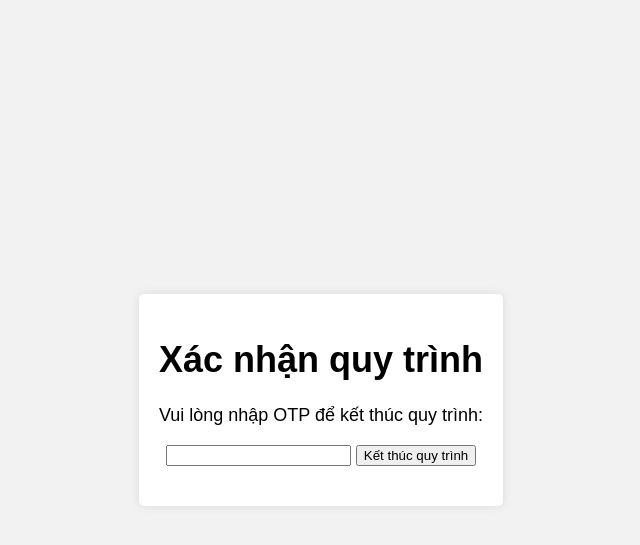
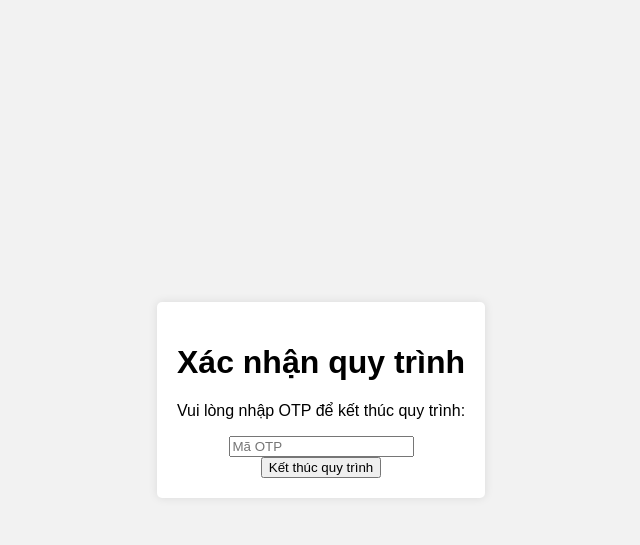
Before and after one commit to ThuHuyenK20/smartlockertest, a Flask app: page /end_process in a window 1280 px wide. Shown: the top 545 px of the page, without its empty margins (319-959 px from the left). Run offline with Flask 3, Linux system fonts and the light colour scheme.

Commit message:
end_process.html

```diff
--- a/package/templates/end_process.html
+++ b/package/templates/end_process.html
@@ -3,7 +3,7 @@
 <head>
    <meta charset="UTF-8">
    <meta name="viewport" content="width=device-width, initial-scale=1.0">
-   <title>Kết thúc quy trình</title>
+   <title>Nhập mã OTP</title>
    <style>
        body {
            font-family: Arial, sans-serif;
@@ -16,7 +16,8 @@
            height: 100vh;
        }
 
-       .end-process-container {
+
+       .otp-container {
            background-color: #fff;
            padding: 20px;
            border-radius: 5px;
@@ -24,12 +25,18 @@
            text-align: center;
        }
 
-       .end-process-result {
-           font-size: 18px;
-           margin-bottom: 20px;
+
+       .otp-input {
+           width: 200px;
+           padding: 10px;
+           margin: 10px;
+           font-size: 16px;
+           border: 1px solid #ccc;
+           border-radius: 3px;
        }
 
-       .end-process-button {
+
+       .otp-button {
            background-color: #007bff;
            color: #fff;
            padding: 10px 20px;
@@ -39,23 +46,20 @@
            cursor: pointer;
        }
 
-       .end-process-button:hover {
+
+       .otp-button:hover {
            background-color: #0056b3;
        }
    </style>
 </head>
 <body>
-   <div class="end-process-container">
-    <div class="end-process-result">
+   <div class="otp-container">
         <form action="/end_process" method="post">
         <h1>Xác nhận quy trình</h1>
         <p>Vui lòng nhập OTP để kết thúc quy trình:</p>
-        <input type="text" id="otp_code">
-        <button id="end_process_button" onclick="endProcess()">Kết thúc quy trình</button>
-        </form>
-    </div>
-</div>
-
-
+           <input type="text" name="otp_code" class="otp_code" placeholder="Mã OTP" required><br>
+           <button type="submit">Kết thúc quy trình</button>
+       </form>
+   </div>
 </body>
 </html>
```
